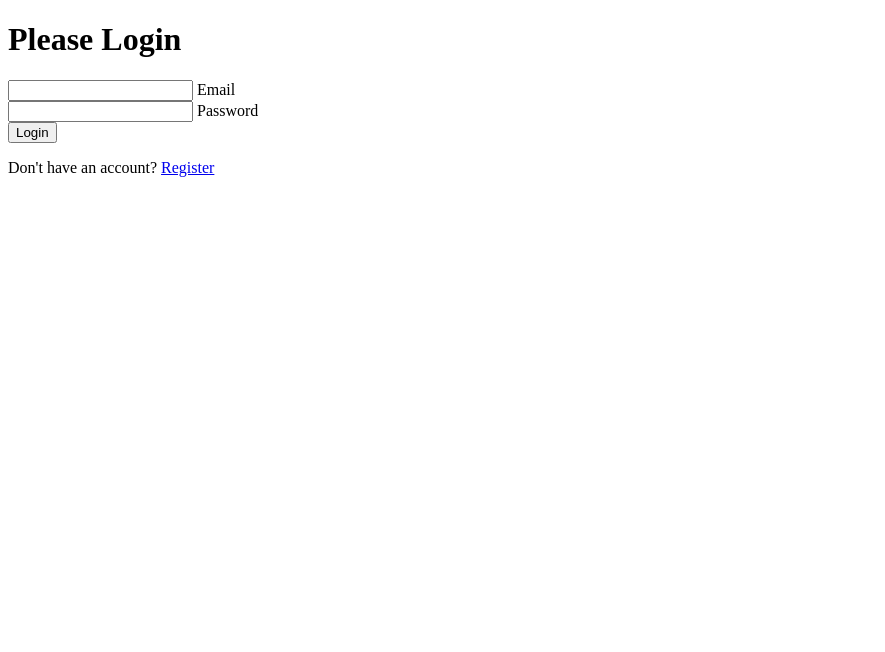
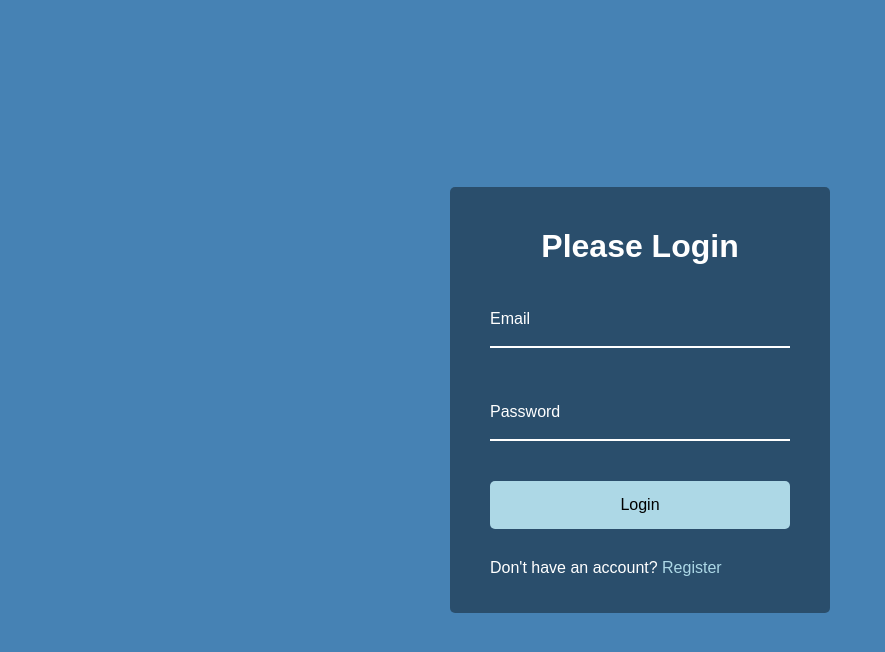
Before and after one commit to dandigby80/form-input-wave, a plain HTML site: page index.html in a window 1280 px wide. Shown: the whole page, without its empty margins (0-885 px from the left). Drawn offline with Linux system fonts and the light colour scheme; a web font is replaced by a local one.

Commit message:
added css

```diff
--- a/index.html
+++ b/index.html
@@ -13,7 +13,7 @@
   <div class="container">
     <h1>Please Login</h1>
     <form>
-      <div class="form control">
+      <div class="form-control">
         <input type="text" required>
         <label>Email</label>
 
@@ -27,7 +27,7 @@
 
       </div>
 
-      <div class="form control">
+      <div class="form-control">
         <input type="password" required>
         <label >Password</label>
       </div>
--- a/style.css
+++ b/style.css
@@ -0,0 +1,101 @@
+@import url('https://fonts.googleapis.com/css?family=Muli&display=swap');
+
+*{
+  box-sizing: border-box;
+}
+
+body{
+  background: steelblue;
+  color: #fff;
+  font-family: 'Muli', sans-serif;
+  display: flex;
+  flex-direction: column;
+  align-items: center;
+  justify-content: center;
+  height: 100vh;
+  overflow: hidden;
+  margin: 0;
+}
+
+.container{
+  background-color: rgba(0, 0, 0, 0.4);
+  padding: 20px 40px;
+  border-radius: 5px;
+}
+
+.container h1{
+  text-align: center;
+  margin-bottom: 30px;
+}
+
+.container a{
+  text-decoration: none;
+  color: lightblue;
+}
+
+.btn{
+  cursor: pointer;
+  display: inline-block;
+  width: 100%;
+  background: lightblue;
+  padding: 15px;
+  font-family: inherit;
+  font-size: 16px;
+  border: 0;
+  border-radius: 5px;
+}
+
+.btn:focus{
+  outline: 0;
+}
+
+.btn:active{
+  transform: scale(0.98);
+}
+
+.text{
+  margin-top: 30px;
+}
+
+.form-control{
+  position: relative;
+  margin: 20px 0 40px;
+  width: 300px;
+}
+
+.form-control input{
+  background-color: transparent;
+  border: 0;
+  border-bottom: 2px #fff solid;
+  display: block;
+  width: 100%;
+  padding: 15px 0;
+  font-size: 18px;
+  color: #fff;
+}
+
+.form-control input:focus,
+.form-control input:valid{
+  outline: 0;
+  border-bottom-color: lightblue;
+}
+
+.form-control label{
+  position: absolute;
+  top: 15px;
+  left: 0;
+  pointer-events: none;
+}
+
+.form-control label span{
+  display: inline-block;
+  font-size: 18px;
+  min-width: 5px;
+  transition: 0.3s cubic-bezier(0.68, -0.55, 0.265, 1.55);
+}
+
+.form-control input:focus + label span,
+.form-control input:valid + label span {
+  color: lightblue;
+  transform: translateY(-30px);
+}
```
